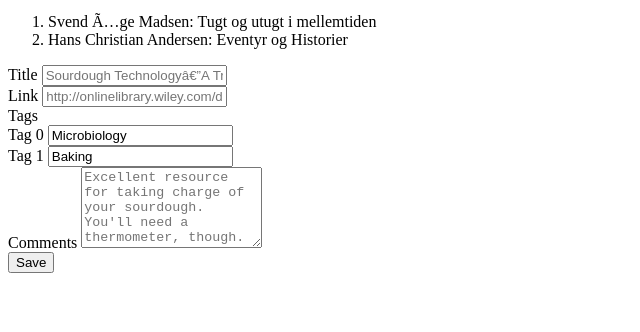
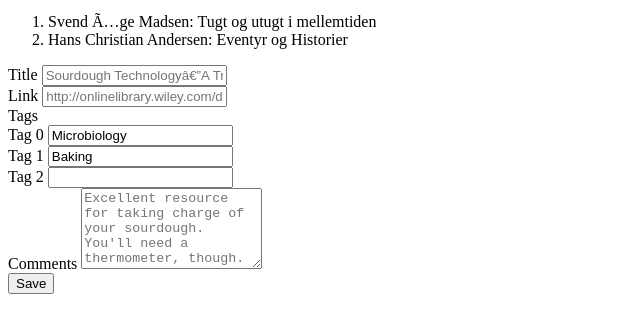
Before and after one commit to rmoehn/theatralia, a plain HTML site: page resources/templates/sandbox.html in a window 1280 px wide. Shown: the part 90-422 px from the top of the page, without its empty margins (0-640 px from the left). Drawn offline with Linux system fonts and the light colour scheme.

Commit message:
Sandbox/tag input: Throw out empty tag
We want a list of non-empty tag inputs and an empty tag input that
spawns an empty tag input when someone edits it. The old approach of
having separate divs and separate Kioo transformations didn't work,
because I couldn't bind it to the database cleanly and keep focus on the
right input fields when the new tag input was added.

I solved it by adding an empty tag to the list of tags retrieved from
the database and changing the callbacks a bit. There is still a problem,
which will be fixed in one of the upcoming commits.

Throw out some stuff that became obsolete with the new solution.

```diff
--- a/resources/templates/sandbox.html
+++ b/resources/templates/sandbox.html
@@ -41,7 +41,6 @@ Credits:
         <div class="form-group" id="tag-list-group">
           <div class="form-label">Tags</div>
           <div class="form-inline">
-            <div id="existing-tags">
             <div class="form-group">
               <label class="sr-only" for="newMatTagInput0">Tag 0</label>
               <input type="text" class="form-control" id="newMatTagInput0" value="Microbiology">
@@ -50,13 +49,10 @@ Credits:
               <label class="sr-only" for="newMatTagInput1">Tag 1</label>
               <input type="text" class="form-control" id="newMatTagInput1" value="Baking">
             </div>
+            <div class="form-group">
+              <label class="sr-only" for="newMatTagInput2">Tag 2</label>
+              <input type="text" class="form-control" id="newMatTagInput2">
             </div>
-<!--            <div id="empty-tag">
-              <div class="form-group">
-                <label class="sr-only" for="newMatEmptyTagInput">New Tag</label>
-                <input type="text" class="form-control" id="newMatEmptyTagInput" placeholder="Sourdough">
-              </div>
-              </div> -->
           </div>
         </div>
         <div class="form-group">
```
Also changed, not shown: 1 other file. Lines whose indentation alone changed are shown as unchanged.
